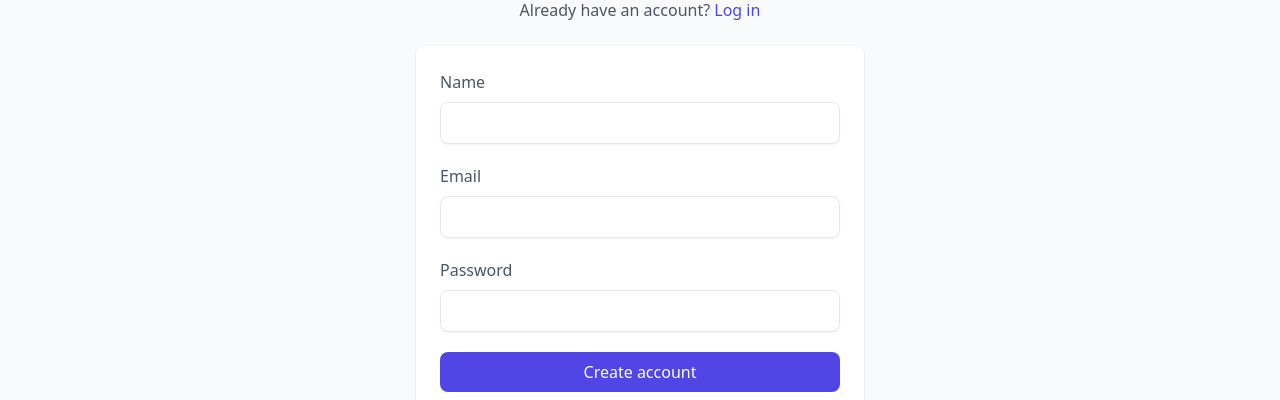
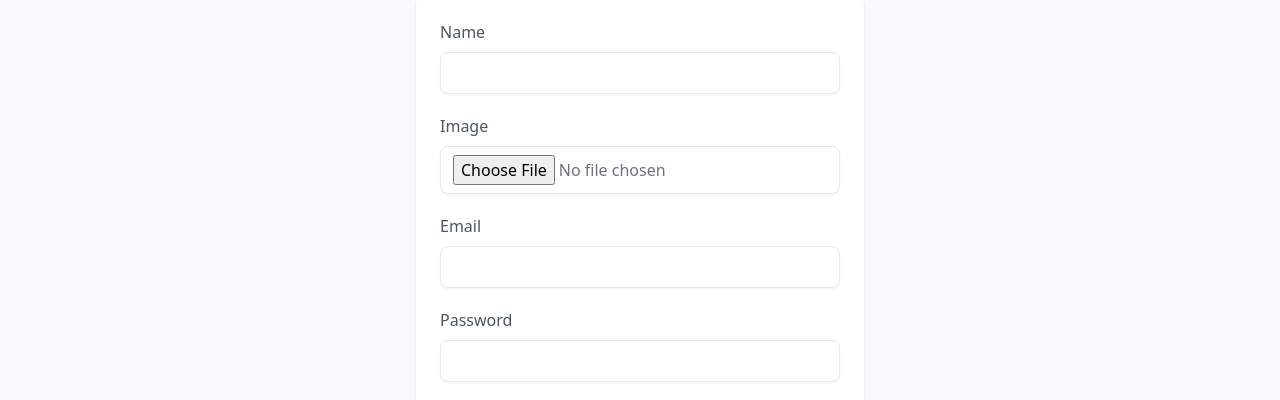
Before and after one commit to akborshanto/EduQuran, a React (Create React App) app: page /register in a window 1280 px wide. Shown: the part 378-778 px from the top of the page. Built offline with nearby package versions, Linux system fonts and the light colour scheme.

Commit message:
register imgbb

```diff
--- a/src/component/Banner.tsx
+++ b/src/component/Banner.tsx
@@ -1,8 +1,11 @@
 import React from 'react'
 
 export const Banner = () => {
+
+
   return (
     <div><section className="bg-[#F7F7F7] py-8">
+
     <div className="container mx-auto">
       <div className="bg-white shadow-md rounded-lg p-6">
         <h2 className="text-2xl font-semibold text-[#333333]">Student Management</h2>
--- a/src/main/Main.tsx
+++ b/src/main/Main.tsx
@@ -7,10 +7,10 @@ import Upeer from '../shared/Upeer'
 
 export const Main = () => {
   return (
-    <div >
+    <div  className=''>
   <Upeer></Upeer>
 <Navbar></Navbar>
-<div className='container mx-auto'>
+<div className='container mx-auto '>
 <Outlet></Outlet>
 
 </div>
--- a/src/page/ebtedaye/IbtedayeClass.tsx
+++ b/src/page/ebtedaye/IbtedayeClass.tsx
@@ -10,6 +10,11 @@ const tabItems = [
 ];
 
 export const IbtedayeClass = () => {
+
+
+
+
+
   return (
     <div>
       <Tabs.Root
--- a/src/page/home/Home.jsx
+++ b/src/page/home/Home.jsx
@@ -7,9 +7,7 @@ import NewsLetter from '../../component/NewsLetter'
 export const Home = () => {
   return (
     <div><Banner></Banner>
-    <OurTeacher></OurTeacher>
-    <TopStudent></TopStudent>
-    <NewsLetter></NewsLetter>
+
     </div>
   )
 }
--- a/src/page/register/register.jsx
+++ b/src/page/register/register.jsx
@@ -1,62 +1,130 @@
-import React from 'react'
+import axios from 'axios';
+import React, { useState } from 'react';
+import { useForm } from 'react-hook-form';
+const imgbbApiKey = '1a966cfbd07e3910ee83643cc841280a';
+export const Register = () => {
+    const [uploadedImageUrl, setUploadedImageUrl] = useState('');
 
-export const Register = () => {
+    // Imgbb API Key
+
+  // Initialize the form methods from react-hook-form
+  const {
+    register,
+    handleSubmit,
+    formState: { errors },
+  } = useForm();
+
+  // Form submission handler
+  const onSubmit = async(data) => {
+
+const imageFile=data.image[0];
+const formData=new FormData()
+formData.append('image',imageFile)
+
+
+    try {
+        const response = await axios.post(`https://api.imgbb.com/1/upload?key=${imgbbApiKey}`, formData, {
+          headers: { 'Content-Type': 'multipart/form-data' },
+        });
+
+        if (response.data.success) {
+          const imageUrl = response.data.data.url;
+          setUploadedImageUrl(imageUrl);
+          console.log("Image URL:", imageUrl);
+        }
+      } catch (error) {
+        console.error("Image upload failed:", error);
+      }
+    console.log(data);
+    // You can now send the form data to your API or handle the submission here.
+  };
+
   return (
-    <div>    <main className="w-full h-screen flex flex-col items-center justify-center bg-gray-50 sm:px-4">
+    <div>
+      <main className="w-full h-screen flex flex-col items-center justify-center bg-gray-50 sm:px-4">
         <div className="w-full space-y-6 text-gray-600 sm:max-w-md">
           <div className="text-center">
             <img src="https://floatui.com/logo.svg" width={150} className="mx-auto" />
             <div className="mt-5 space-y-2">
               <h3 className="text-gray-800 text-2xl font-bold sm:text-3xl">Create an account</h3>
-                <p className="">Already have an account? <a href="javascript:void(0)" className="font-medium text-indigo-600 hover:text-indigo-500">Log in</a></p>
+              <p className="">
+                Already have an account?{' '}
+                <a href="javascript:void(0)" className="font-medium text-indigo-600 hover:text-indigo-500">
+                  Log in
+                </a>
+              </p>
             </div>
           </div>
           <div className="bg-white shadow p-4 py-6 sm:p-6 sm:rounded-lg">
-            <form
-                onSubmit={(e) => e.preventDefault()}
-                className="space-y-5"
-
-            >
+            <form onSubmit={handleSubmit(onSubmit)} className="space-y-5">
+              {/* Name Input */}
               <div>
-                    <label className="font-medium">
-                        Name
-                    </label>
+                <label className="font-medium">Name</label>
                 <input
                   type="text"
-                        required
+                  {...register('name', { required: 'Name is required' })}
                   className="w-full mt-2 px-3 py-2 text-gray-500 bg-transparent outline-none border focus:border-indigo-600 shadow-sm rounded-lg"
                 />
+                {errors.name && <p className="text-red-500 text-sm">{errors.name.message}</p>}
               </div>
+
+              {/* Image Input */}
               <div>
-                    <label className="font-medium">
-                        Email
-                    </label>
+                <label className="font-medium">Image</label>
+                <input
+                  type="file"
+                  {...register('image', { required: 'Image is required' })}
+                  className="w-full mt-2 px-3 py-2 text-gray-500 bg-transparent outline-none border focus:border-indigo-600 shadow-sm rounded-lg"
+                />
+                {errors.image && <p className="text-red-500 text-sm">{errors.image.message}</p>}
+              </div>
+
+              {/* Email Input */}
+              <div>
+                <label className="font-medium">Email</label>
                 <input
                   type="email"
-                        required
+                  {...register('email', {
+                    required: 'Email is required',
+                    pattern: {
+                      value: /^[a-zA-Z0-9._%+-]+@[a-zA-Z0-9.-]+\.[a-zA-Z]{2,4}$/,
+                      message: 'Invalid email address',
+                    },
+                  })}
                   className="w-full mt-2 px-3 py-2 text-gray-500 bg-transparent outline-none border focus:border-indigo-600 shadow-sm rounded-lg"
                 />
+                {errors.email && <p className="text-red-500 text-sm">{errors.email.message}</p>}
               </div>
+
+              {/* Password Input */}
               <div>
-                    <label className="font-medium">
-                        Password
-                    </label>
+                <label className="font-medium">Password</label>
                 <input
                   type="password"
-                        required
+                  {...register('password', {
+                    required: 'Password is required',
+                    minLength: {
+                      value: 6,
+                      message: 'Password must be at least 6 characters',
+                    },
+                  })}
                   className="w-full mt-2 px-3 py-2 text-gray-500 bg-transparent outline-none border focus:border-indigo-600 shadow-sm rounded-lg"
                 />
+                {errors.password && <p className="text-red-500 text-sm">{errors.password.message}</p>}
               </div>
+
               <button
+                type="submit"
                 className="w-full px-4 py-2 text-white font-medium bg-indigo-600 hover:bg-indigo-500 active:bg-indigo-600 rounded-lg duration-150"
               >
                 Create account
               </button>
             </form>
+
             <div className="mt-5">
               <button className="w-full flex items-center justify-center gap-x-3 py-2.5 mt-5 border rounded-lg text-sm font-medium hover:bg-gray-50 duration-150 active:bg-gray-100">
                 <svg className="w-5 h-5" viewBox="0 0 48 48" fill="none" xmlns="http://www.w3.org/2000/svg">
-                        <g clip-path="url(#clip0_17_40)">
+                  <g clipPath="url(#clip0_17_40)">
                     <path d="M47.532 24.5528C47.532 22.9214 47.3997 21.2811 47.1175 19.6761H24.48V28.9181H37.4434C36.9055 31.8988 35.177 34.5356 32.6461 36.2111V42.2078H40.3801C44.9217 38.0278 47.532 31.8547 47.532 24.5528Z" fill="#4285F4" />
                     <path d="M24.48 48.0016C30.9529 48.0016 36.4116 45.8764 40.3888 42.2078L32.6549 36.2111C30.5031 37.675 27.7252 38.5039 24.4888 38.5039C18.2275 38.5039 12.9187 34.2798 11.0139 28.6006H3.03296V34.7825C7.10718 42.8868 15.4056 48.0016 24.48 48.0016Z" fill="#34A853" />
                     <path d="M11.0051 28.6006C9.99973 25.6199 9.99973 22.3922 11.0051 19.4115V13.2296H3.03298C-0.371021 20.0112 -0.371021 28.0009 3.03298 34.7825L11.0051 28.6006Z" fill="#FBBC04" />
@@ -73,6 +141,7 @@ export const Register = () => {
             </div>
           </div>
         </div>
-</main></div>
-  )
-}
+      </main>
+    </div>
+  );
+};
--- a/src/shared/Navbar.tsx
+++ b/src/shared/Navbar.tsx
@@ -40,7 +40,7 @@ export const Navbar = () => {
       { title: 'Sujjetion', path: '/sujjetion' },
     ];
   return (
-    <div><nav className="bg-[#004B6B] text-white w-full border-b md:border-0 md:static">
+    <div><nav className="bg-[#004B6B] text-white w-full border-b md:border-0 md:static ">
     <div className="items-center px-4 max-w-screen-xl mx-auto md:flex md:px-8">
       <div className="flex items-center justify-between py-3 md:py-5 md:block">
         <a href="javascript:void(0)">
--- a/src/shared/Upeer.tsx
+++ b/src/shared/Upeer.tsx
@@ -6,7 +6,7 @@ const Upeer = () => {
 
 
   return (
-    <div>  <div className="bg-indigo-800">
+    <div>  <div className="bg-indigo-800 ">
     <div className="max-w-screen-xl mx-auto px-4 py-3 flex items-start justify-between text-white md:px-8">
         <div className="flex gap-x-4">
             <div className="w-10 h-10 flex-none rounded-lg bg-indigo-800 flex items-center justify-center">
```
Lines whose indentation alone changed are shown as unchanged.
